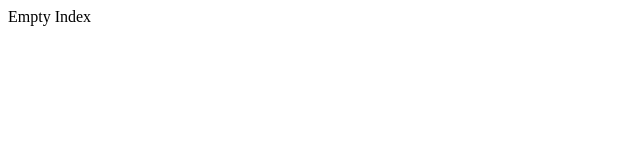
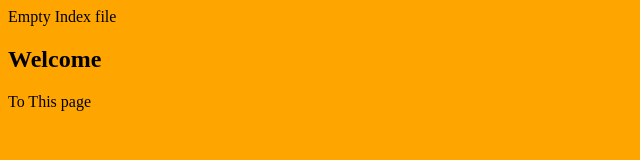
Before and after one commit to mpumbya/sampleApp, a plain HTML site: page index.html in a window 1280 px wide. Shown: the whole page, without its empty margins (0-640 px from the left). Drawn offline with Linux system fonts and the light colour scheme.

Commit message:
Modified

```diff
--- a/css/style.css
+++ b/css/style.css
@@ -0,0 +1,6 @@
+body{
+    background: orange;
+}
+h1{
+    color: blue;
+}
--- a/index.html
+++ b/index.html
@@ -1,6 +1,10 @@
 <html>
 <head>
-<tittle> Empty Index </title>
+        <link rel="stylesheet" href="css/style.css" type="text/css" media="Screen">
+<tittle> Empty Index file </title>
 </head>
-
+<body>
+    <h2> Welcome </H2>
+    <p> To This page </p>
+</body>
 <html/>
```
